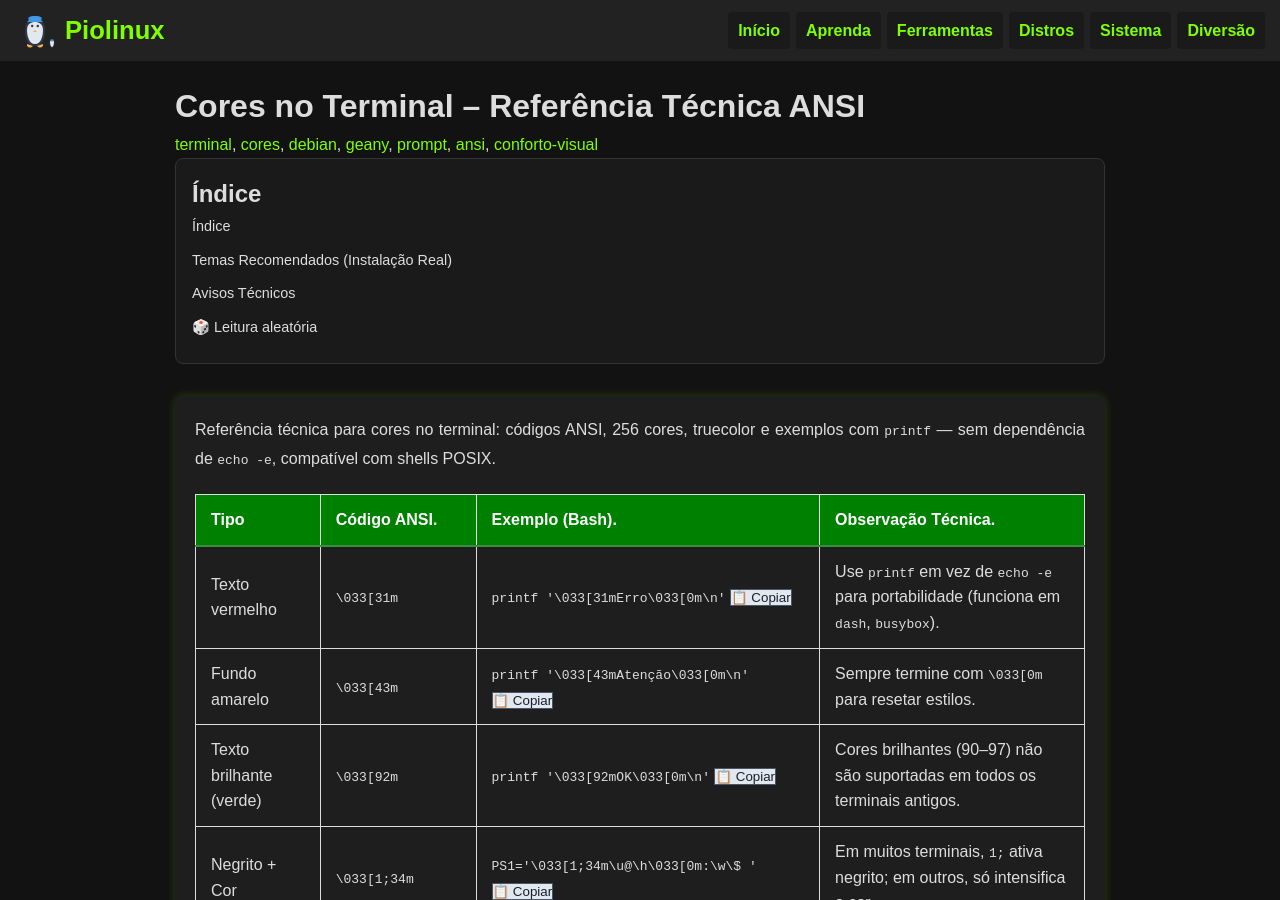
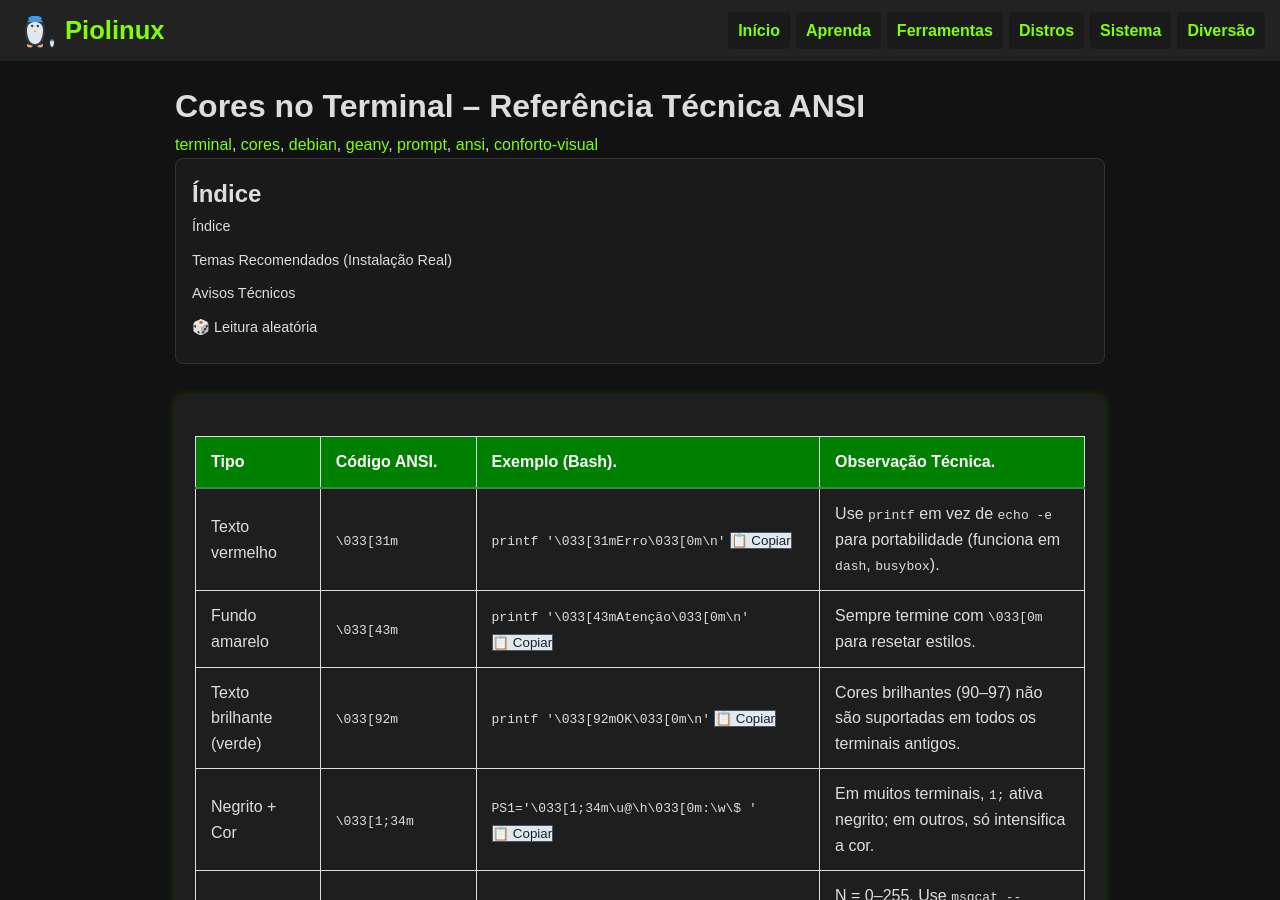
Before and after one commit to Piolinux/piolinux-site, a Jekyll site: the page built from _posts/2025-08-26-cores-no-terminal-referencia-tecnica-ansi.md, in a window 1280 px wide and 900 px high. Built offline with Jekyll 4.4.1, drawn with Linux system fonts in a browser that asks for light colours.

Commit message:
Update 2025-08-26-cores-no-terminal-referencia-tecnica-ansi.md

```diff
--- a/_posts/2025-08-26-cores-no-terminal-referencia-tecnica-ansi.md
+++ b/_posts/2025-08-26-cores-no-terminal-referencia-tecnica-ansi.md
@@ -14,7 +14,6 @@ tags: [terminal, cores, debian, geany, prompt, ansi, conforto-visual]
 
 <section class="post-content">
 
-<p>Referência técnica para cores no terminal: códigos ANSI, 256 cores, truecolor e exemplos com <code>printf</code> — sem dependência de <code>echo -e</code>, compatível com shells POSIX.</p>
 
 <table class="evergreen-table">
   <thead>
```
